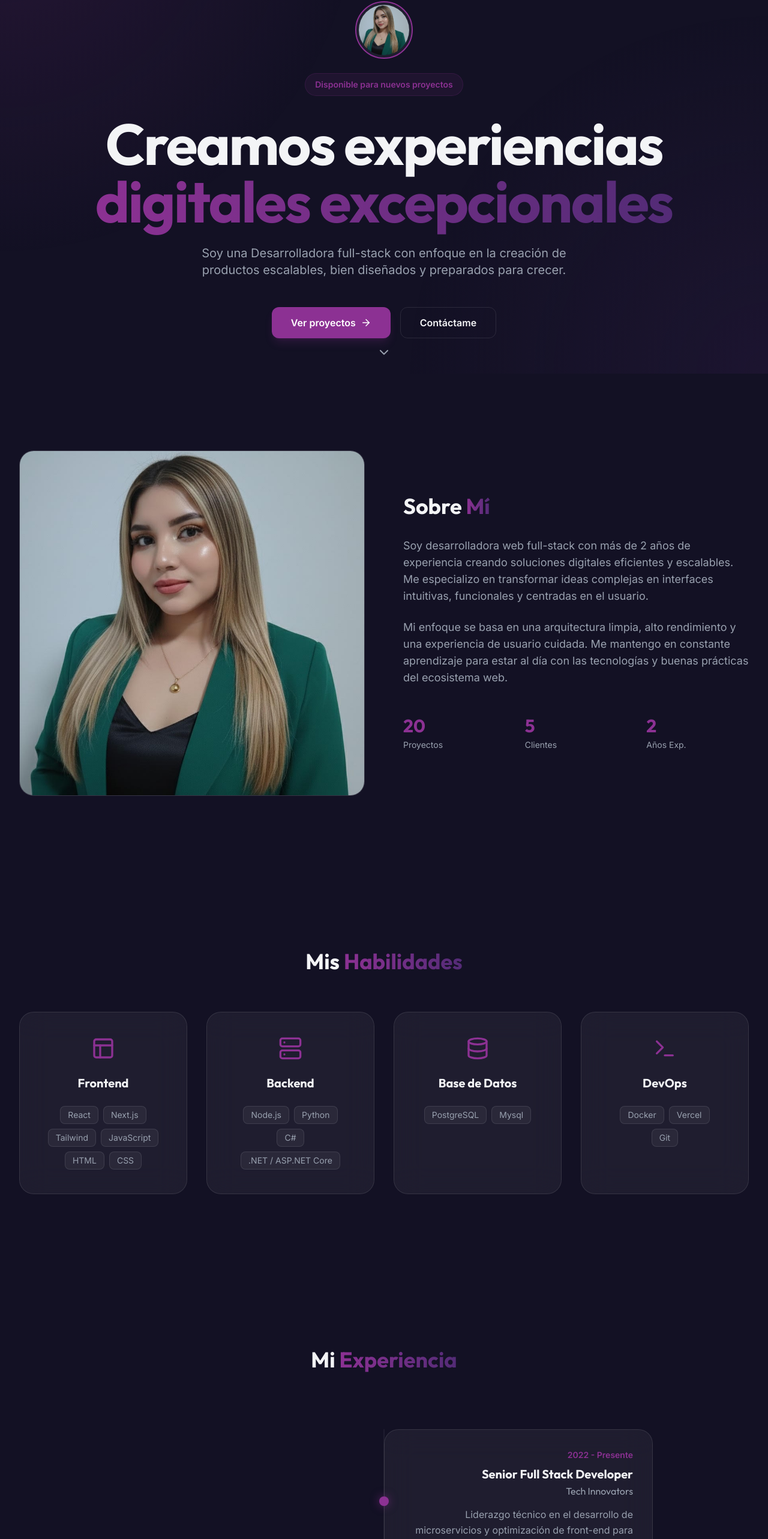
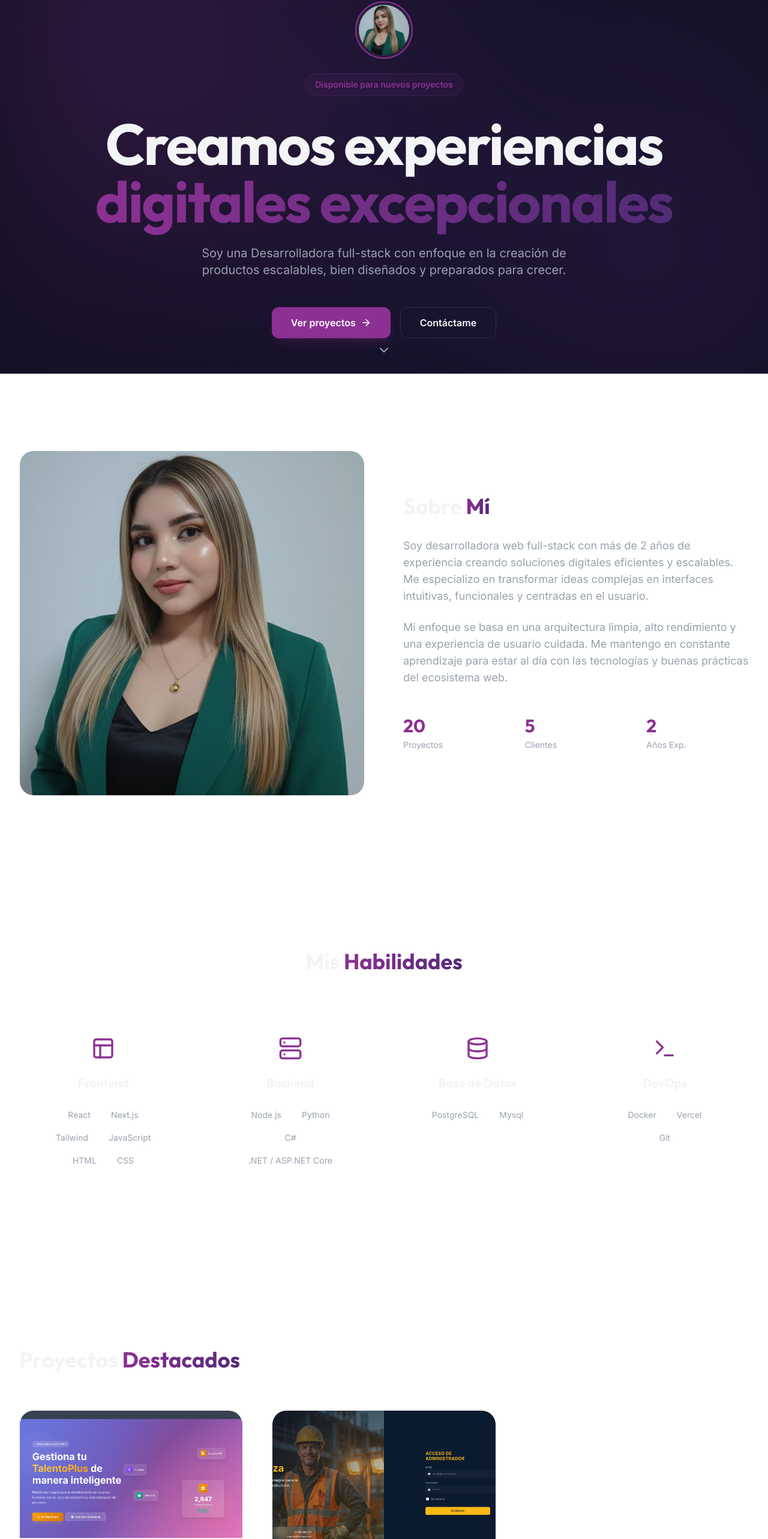
Before and after one commit to ally2105/Portafolio, a React (Vite) app: page / in a window 1280 px wide. Shown: the part 177-2743 px from the top of the page at 60% size. Built offline with nearby package versions, Linux system fonts and the light colour scheme.

Commit message:
refactor: implement best practices

```diff
--- a/index.html
+++ b/index.html
@@ -1,17 +1,34 @@
 <!doctype html>
 <html lang="en">
+
 <head>
   <meta charset="UTF-8" />
   <link rel="icon" type="image/svg+xml" href="/vite.svg" />
   <meta name="viewport" content="width=device-width, initial-scale=1.0" />
-    <meta name="description" content="Modern Developer Portfolio - Showcasing projects and skills with a sleek design." />
+  <meta name="description"
+    content="Desarrolladora Full-Stack especializada en .NET y React. Mira mis proyectos destacados y habilidades técnicas." />
+  <meta name="keywords" content="Portfolio, Full-Stack, .NET, React, Developer, Allison Pauleth" />
+  <meta name="author" content="Allison Pauleth" />
+
+  <!-- Open Graph / Facebook -->
+  <meta property="og:type" content="website" />
+  <meta property="og:url" content="https://tu-portfolio.com/" />
+  <meta property="og:title" content="Allison Pauleth | Desarrolladora Full-Stack" />
+  <meta property="og:description"
+    content="Desarrolladora Full-Stack apasionada por crear experiencias digitales excepcionales con .NET y React." />
+  <meta property="og:image" content="/me.jpg" />
+
   <link rel="preconnect" href="https://fonts.googleapis.com">
   <link rel="preconnect" href="https://fonts.gstatic.com" crossorigin>
-    <link href="https://fonts.googleapis.com/css2?family=Inter:wght@400;500;600&family=Outfit:wght@300;400;600;700;800&display=swap" rel="stylesheet">
-    <title>DevPortfolio | Creative Developer</title>
+  <link
+    href="https://fonts.googleapis.com/css2?family=Inter:wght@400;500;600&family=Outfit:wght@300;400;600;700;800&display=swap"
+    rel="stylesheet">
+  <title>Allison Pauleth | Desarrolladora Full-Stack</title>
 </head>
+
 <body>
   <div id="root"></div>
   <script type="module" src="/src/main.tsx"></script>
 </body>
+
 </html>
--- a/src/App.tsx
+++ b/src/App.tsx
@@ -3,21 +3,22 @@ import Hero from './components/Hero';
 import About from './components/About';
 import Skills from './components/Skills';
 import Projects from './components/Projects';
-import Experience from './components/Experience';
 import Contact from './components/Contact';
 import Footer from './components/Footer';
+import BackgroundVideo from './components/BackgroundVideo';
 
 function App() {
   return (
     <div className="portfolio-app">
 
+      <BackgroundVideo />
       <div className="bg-gradient-custom" />
       <Navbar />
       <main>
         <Hero />
         <About />
         <Skills />
-        <Experience />
+
         <Projects />
         <Contact />
       </main>
--- /dev/null
+++ b/src/components/BackgroundVideo.tsx
@@ -0,0 +1,26 @@
+const BackgroundVideo = () => {
+    return (
+        <div className="fixed inset-0 w-full h-full -z-5 overflow-hidden bg-[#131124]">
+            <div
+                className="absolute inset-0 opacity-40"
+                style={{
+                    background: 'radial-gradient(circle at 20% 30%, #8c3193 0%, transparent 50%), radial-gradient(circle at 80% 70%, #532b76 0%, transparent 50%), radial-gradient(circle at 50% 50%, #252358 0%, transparent 70%)',
+                    filter: 'blur(80px)',
+                    animation: 'pulse-bg 15s ease-in-out infinite alternate'
+                }}
+            />
+            <style>
+                {`
+                @keyframes pulse-bg {
+                    0% { transform: scale(1) translate(0, 0); }
+                    50% { transform: scale(1.1) translate(2%, 2%); }
+                    100% { transform: scale(1) translate(0, 0); }
+                }
+                `}
+            </style>
+            <div className="absolute inset-0 bg-[#131124]/40"></div>
+        </div>
+    );
+};
+
+export default BackgroundVideo;
--- a/src/components/Contact.tsx
+++ b/src/components/Contact.tsx
@@ -45,13 +45,13 @@ const Contact = () => {
             onSubmit={(e) => e.preventDefault()}
           >
             <div>
-              <input type="text" placeholder="Nombre" className="w-full px-6 py-4 bg-white/5 border border-white/10 rounded-xl text-white placeholder:text-gray-500 focus:outline-none focus:border-brand-5 transition-colors" required />
+              <input type="text" placeholder="Nombre" aria-label="Tu nombre" className="w-full px-6 py-4 bg-white/5 border border-white/10 rounded-xl text-white placeholder:text-gray-500 focus:outline-none focus:border-brand-5 transition-colors" required />
             </div>
             <div>
-              <input type="email" placeholder="Email" className="w-full px-6 py-4 bg-white/5 border border-white/10 rounded-xl text-white placeholder:text-gray-500 focus:outline-none focus:border-brand-5 transition-colors" required />
+              <input type="email" placeholder="Email" aria-label="Tu correo electrónico" className="w-full px-6 py-4 bg-white/5 border border-white/10 rounded-xl text-white placeholder:text-gray-500 focus:outline-none focus:border-brand-5 transition-colors" required />
             </div>
             <div>
-              <textarea placeholder="Mensaje" rows={5} className="w-full px-6 py-4 bg-white/5 border border-white/10 rounded-xl text-white placeholder:text-gray-500 focus:outline-none focus:border-brand-5 transition-colors" required></textarea>
+              <textarea placeholder="Mensaje" aria-label="Tu mensaje" rows={5} className="w-full px-6 py-4 bg-white/5 border border-white/10 rounded-xl text-white placeholder:text-gray-500 focus:outline-none focus:border-brand-5 transition-colors" required></textarea>
             </div>
             <button type="submit" className="btn-primary w-full justify-center">
               Enviar Mensaje <Send size={18} />
--- a/src/components/Experience.tsx
+++ /dev/null
@@ -1,65 +0,0 @@
-import { motion } from 'framer-motion';
-
-const Experience = () => {
-  const experiences = [
-    {
-      company: 'Tech Innovators',
-      role: 'Senior Full Stack Developer',
-      period: '2022 - Presente',
-      description: 'Liderazgo técnico en el desarrollo de microservicios y optimización de front-end para alta concurrencia.'
-    },
-    {
-      company: 'Creative Studio',
-      role: 'Frontend Developer',
-      period: '2020 - 2022',
-      description: 'Creación de interfaces interactivas premium utilizando React y animaciones avanzadas.'
-    },
-    {
-      company: 'App Factory',
-      role: 'Junior Web Developer',
-      period: '2018 - 2020',
-      description: 'Desarrollo de aplicaciones SPA y mantenimiento de plataformas e-commerce.'
-    }
-  ];
-
-  return (
-    <section id="experience" className="py-32 relative">
-      <div className="container">
-        <h2 className="text-4xl font-bold text-center mb-24">Mi <span className="gradient-text">Experiencia</span></h2>
-
-        <div className="max-w-4xl mx-auto relative">
-          {/* Vertical Line */}
-          <div className="absolute left-1/2 top-0 w-px h-full bg-white/10 -translate-x-1/2 hidden md:block" />
-
-          <div className="space-y-16">
-            {experiences.map((exp, idx) => (
-              <motion.div
-                key={exp.company}
-                className={`relative flex flex-col md:flex-row items-center gap-8 ${idx % 2 === 0 ? 'md:flex-row-reverse' : ''
-                  }`}
-                initial={{ opacity: 0, x: idx % 2 === 0 ? -30 : 30 }}
-                whileInView={{ opacity: 1, x: 0 }}
-                viewport={{ once: true }}
-                transition={{ duration: 0.6 }}
-              >
-                {/* Dot */}
-                <div className="absolute left-1/2 top-1/2 -translate-x-1/2 -translate-y-1/2 w-4 h-4 rounded-full bg-brand-5 shadow-[0_0_15px_rgba(140,49,147,0.6)] z-10 hidden md:block" />
-
-                <div className="w-full md:w-1/2">
-                  <div className={`glass p-8 glass-hover ${idx % 2 === 0 ? 'md:text-right' : 'md:text-left'}`}>
-                    <span className="text-sm font-bold text-brand-5 mb-2 block">{exp.period}</span>
-                    <h3 className="text-xl font-bold mb-1">{exp.role}</h3>
-                    <h4 className="text-gray-400 font-medium mb-4">{exp.company}</h4>
-                    <p className="text-gray-400 line-relaxed">{exp.description}</p>
-                  </div>
-                </div>
-              </motion.div>
-            ))}
-          </div>
-        </div>
-      </div>
-    </section>
-  );
-};
-
-export default Experience;
--- a/src/components/Footer.tsx
+++ b/src/components/Footer.tsx
@@ -2,7 +2,7 @@ const Footer = () => {
   return (
     <footer className="py-12 border-t border-white/10 bg-brand-1/50 relative">
       <div className="container flex flex-col md:flex-row justify-between items-center gap-6">
-        <p className="text-gray-400 text-sm">© {new Date().getFullYear()} DevPortfolio. Todos los derechos reservados.</p>
+        <p className="text-gray-400 text-sm">© {new Date().getFullYear()} Allison Pauleth. Todos los derechos reservados.</p>
         <div className="flex gap-8 text-sm text-gray-400">
           <a href="#" className="hover:text-brand-5 transition-colors">Privacidad</a>
           <a href="#" className="hover:text-brand-5 transition-colors">Términos</a>
--- a/src/components/Navbar.tsx
+++ b/src/components/Navbar.tsx
@@ -17,7 +17,6 @@ const Navbar = () => {
     { name: 'Inicio', href: '#home' },
     { name: 'Sobre Mí', href: '#about' },
     { name: 'Habilidades', href: '#skills' },
-    { name: 'Experiencia', href: '#experience' },
     { name: 'Proyectos', href: '#projects' },
     { name: 'Contacto', href: '#contact' },
   ];
@@ -44,12 +43,14 @@ const Navbar = () => {
 
         <div className="flex items-center gap-6">
           <div className="hidden sm:flex gap-4">
-            <a href="https://github.com" target="_blank" rel="noopener noreferrer" className="text-gray-400 hover:text-brand-5 transition-transform hover:-translate-y-0.5"><Github size={20} /></a>
-            <a href="https://linkedin.com" target="_blank" rel="noopener noreferrer" className="text-gray-400 hover:text-brand-5 transition-transform hover:-translate-y-0.5"><Linkedin size={20} /></a>
+            <a href="https://github.com" target="_blank" rel="noopener noreferrer" className="text-gray-400 hover:text-brand-5 transition-transform hover:-translate-y-0.5" aria-label="GitHub"><Github size={20} /></a>
+            <a href="https://www.linkedin.com/in/allison-pauleth?utm_source=share&utm_campaign=share_via&utm_content=profile&utm_medium=android_app" target="_blank" rel="noopener noreferrer" className="text-gray-400 hover:text-brand-5 transition-transform hover:-translate-y-0.5" aria-label="LinkedIn"><Linkedin size={20} /></a>
           </div>
           <button
             className="md:hidden text-white cursor-pointer"
             onClick={() => setMobileMenuOpen(!mobileMenuOpen)}
+            aria-label={mobileMenuOpen ? 'Cerrar menú' : 'Abrir menú'}
+            aria-expanded={mobileMenuOpen}
           >
             {mobileMenuOpen ? <X /> : <Menu />}
           </button>
--- a/src/components/Projects.tsx
+++ b/src/components/Projects.tsx
@@ -6,7 +6,7 @@ const Projects = () => {
     {
       title: 'TalentoPlus S.A.S.',
       description: 'Sistema completo de gestión de empleados con aplicación web MVC, API REST con JWT, dashboard IA, generación de PDF y importación de Excel. Arquitectura en capas con principios Clean Architecture.',
-      image: '/projects/p1 .png',
+      image: '/projects/p1.png',
       tags: ['ASP.NET Core', 'PostgreSQL', 'Entity Framework', 'JWT', 'QuestPDF'],
       links: { demo: '#', github: 'https://github.com/ally2105/TalentoPlus' }
     },
--- a/src/index.css
+++ b/src/index.css
@@ -23,7 +23,6 @@
   }
 
   body {
-    background-color: var(--color-brand-1);
     color: #f3f4f6;
     font-family: var(--font-sans);
     line-height: 1.625;
```
Also changed, not shown: public/projects/p1.png (renamed from public/projects/p1 .png). Lines whose indentation alone changed are shown as unchanged.
